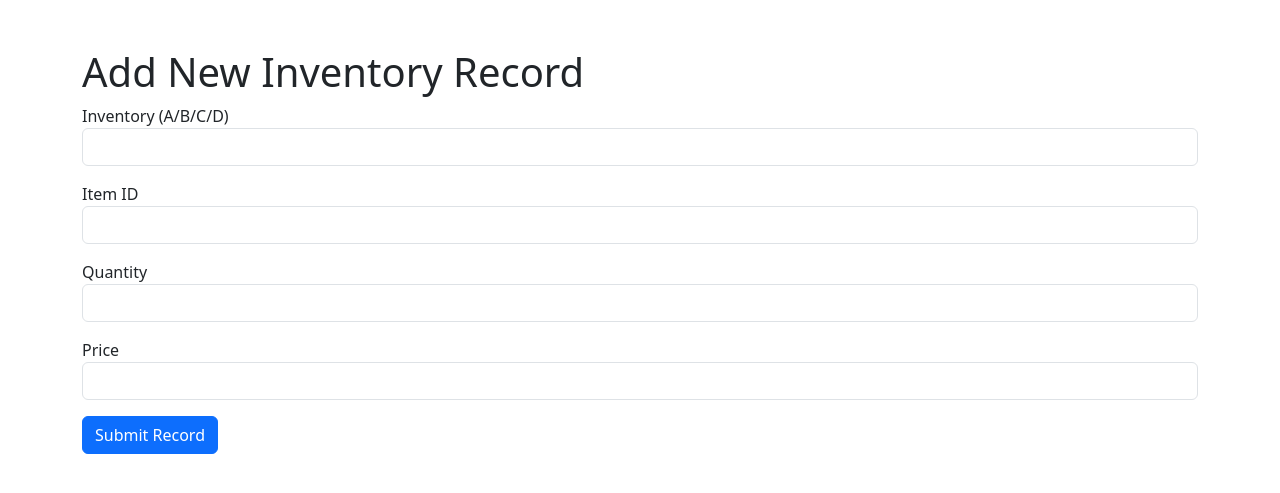
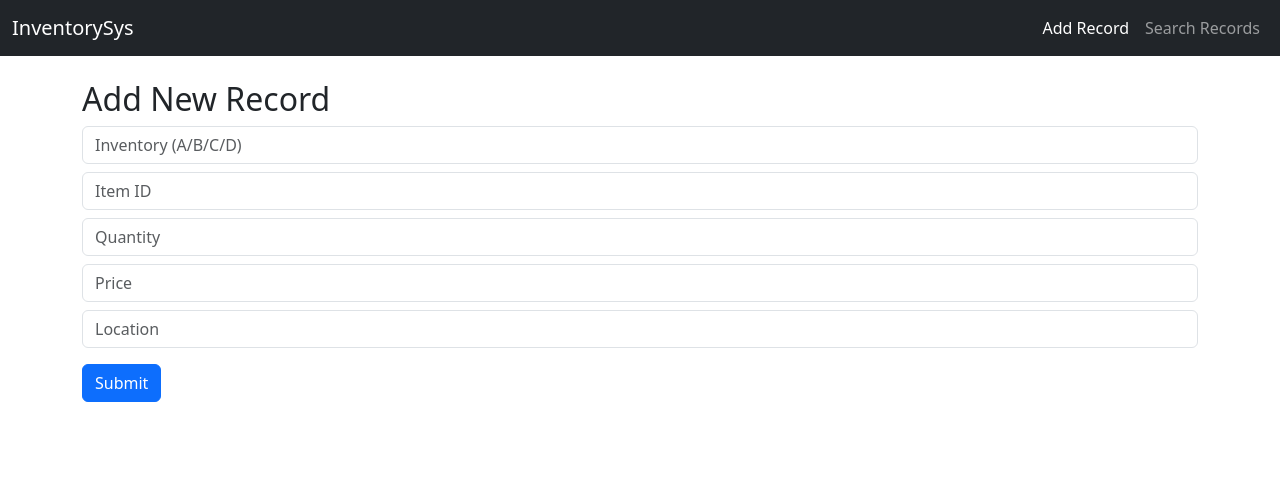
Before and after one commit to RMIT-Uzzer/Blockchain-Assignment-2, a Flask app: page / in a window 1280 px wide. Shown: the top 493 px of the page. Run offline with Flask 3, Linux system fonts and the light colour scheme.

Commit message:
adding more pages

```diff
--- a/app.py
+++ b/app.py
@@ -1,50 +1,79 @@
-from flask import Flask, request, render_template
-import os
+from flask import Flask, request, render_template, jsonify
+import os, json
 
 app = Flask(__name__)
 
+@app.context_processor
+def inject_request():
+    return dict(request=request)
+
+
+VALID_INVENTORIES = ['A', 'B', 'C', 'D']
 DATA_DIR = "data"
 os.makedirs(DATA_DIR, exist_ok=True)
 
-# Page to add new records
+def get_inventory_path(inventory):
+    return os.path.join(DATA_DIR, f"inventory_{inventory}.json")
+
+# Home page for adding records
 @app.route('/')
 def index():
     return render_template('index.html')
 
-@app.route('/submit', methods=['POST'])
-def submit_record():
-    data = request.form
-    inventory = data['inventory'].upper()
-    item_id = data['item_id']
-    quantity = data['quantity']
-    price = data['price']
-
-    record_line = f"{inventory},{item_id},{quantity},{price}\n"
-    file_path = os.path.join(DATA_DIR, f"inventory_{inventory}.txt")
-
-    with open(file_path, "a") as f:
-        f.write(record_line)
-
-    return f"✅ Record submitted and saved to inventory_{inventory}.txt"
-
-# Page to query records
+# Query page
 @app.route('/query')
-def query_page():
+def query():
     return render_template('query.html')
 
-@app.route('/search', methods=['POST'])
-def search_record():
+# Submit new record
+@app.route('/submit', methods=['POST'])
+def submit():
     inventory = request.form['inventory'].upper()
     item_id = request.form['item_id']
-    file_path = os.path.join(DATA_DIR, f"inventory_{inventory}.txt")
+    qty = int(request.form['quantity'])
+    price = float(request.form['price'])
+    location = request.form['location']
 
-    results = []
+    if inventory not in VALID_INVENTORIES:
+        return f"Invalid inventory node: {inventory}", 400
+
+    file_path = get_inventory_path(inventory)
+    data = []
+
     if os.path.exists(file_path):
         with open(file_path, 'r') as f:
-            for line in f:
-                inv, iid, qty, price = line.strip().split(',')
-                if iid == item_id:
-                    results.append((inv, iid, qty, price))
+            data = json.load(f)
+
+    data.append({
+        "id": item_id,
+        "qty": qty,
+        "price": price,
+        "location": location
+    })
+
+    with open(file_path, 'w') as f:
+        json.dump(data, f, indent=4)
+
+    return f"✅ Record added to Inventory {inventory}."
+
+# Search existing records
+@app.route('/search', methods=['POST'])
+def search():
+    inventory = request.form['inventory'].upper()
+    item_id = request.form['item_id']
+
+    if inventory not in VALID_INVENTORIES:
+        return f"Invalid inventory node: {inventory}", 400
+
+    file_path = get_inventory_path(inventory)
+
+    if not os.path.exists(file_path):
+        return f"Inventory {inventory} has no records yet.", 404
+
+    with open(file_path, 'r') as f:
+        data = json.load(f)
+
+    results = [item for item in data if item["id"] == item_id]
 
     return render_template('query.html', results=results, searched=True)
 
--- /dev/null
+++ b/templates/base.html
@@ -0,0 +1,35 @@
+<!DOCTYPE html>
+<html lang="en">
+<head>
+  <meta charset="UTF-8">
+  <title>{% block title %}Inventory System{% endblock %}</title>
+  <link href="https://cdn.jsdelivr.net/npm/bootstrap@5.3.0/dist/css/bootstrap.min.css" rel="stylesheet">
+</head>
+<body>
+
+<nav class="navbar navbar-expand-lg navbar-dark bg-dark mb-4">
+  <div class="container-fluid">
+    <a class="navbar-brand" href="/">InventorySys</a>
+    <button class="navbar-toggler" type="button" data-bs-toggle="collapse" data-bs-target="#navbarNav">
+      <span class="navbar-toggler-icon"></span>
+    </button>
+    <div class="collapse navbar-collapse" id="navbarNav">
+      <ul class="navbar-nav ms-auto">
+        <li class="nav-item">
+          <a class="nav-link {% if request.path == '/' %}active{% endif %}" href="/">Add Record</a>
+        </li>
+        <li class="nav-item">
+          <a class="nav-link {% if request.path == '/query' %}active{% endif %}" href="/query">Search Records</a>
+        </li>
+      </ul>
+    </div>
+  </div>
+</nav>
+
+<div class="container">
+  {% block content %}{% endblock %}
+</div>
+
+<script src="https://cdn.jsdelivr.net/npm/bootstrap@5.3.0/dist/js/bootstrap.bundle.min.js"></script>
+</body>
+</html>
--- a/templates/index.html
+++ b/templates/index.html
@@ -1,29 +1,13 @@
-<!DOCTYPE html>
-<html>
-<head>
-    <title>Inventory Submission</title>
-    <link href="https://cdn.jsdelivr.net/npm/bootstrap@5.3.0/dist/css/bootstrap.min.css" rel="stylesheet">
-</head>
-<body class="container mt-5">
-    <h1>Add New Inventory Record</h1>
-    <form method="POST" action="/submit">
-        <div class="mb-3">
-            <label>Inventory (A/B/C/D)</label>
-            <input name="inventory" class="form-control" required>
-        </div>
-        <div class="mb-3">
-            <label>Item ID</label>
-            <input name="item_id" class="form-control" required>
-        </div>
-        <div class="mb-3">
-            <label>Quantity</label>
-            <input name="quantity" type="number" class="form-control" required>
-        </div>
-        <div class="mb-3">
-            <label>Price</label>
-            <input name="price" type="number" class="form-control" required>
-        </div>
-        <button type="submit" class="btn btn-primary">Submit Record</button>
-    </form>
-</body>
-</html>
+{% extends "base.html" %}
+{% block title %}Add Record{% endblock %}
+{% block content %}
+<h2>Add New Record</h2>
+<form method="POST" action="/submit">
+    <input name="inventory" placeholder="Inventory (A/B/C/D)" class="form-control" required>
+    <input name="item_id" placeholder="Item ID" class="form-control mt-2" required>
+    <input name="quantity" placeholder="Quantity" type="number" class="form-control mt-2" required>
+    <input name="price" placeholder="Price" type="number" class="form-control mt-2" required>
+    <input name="location" placeholder="Location" class="form-control mt-2" required>
+    <button type="submit" class="btn btn-primary mt-3">Submit</button>
+</form>
+{% endblock %}
```
Also changed, not shown: templates/query.html (+25 -0 lines).
